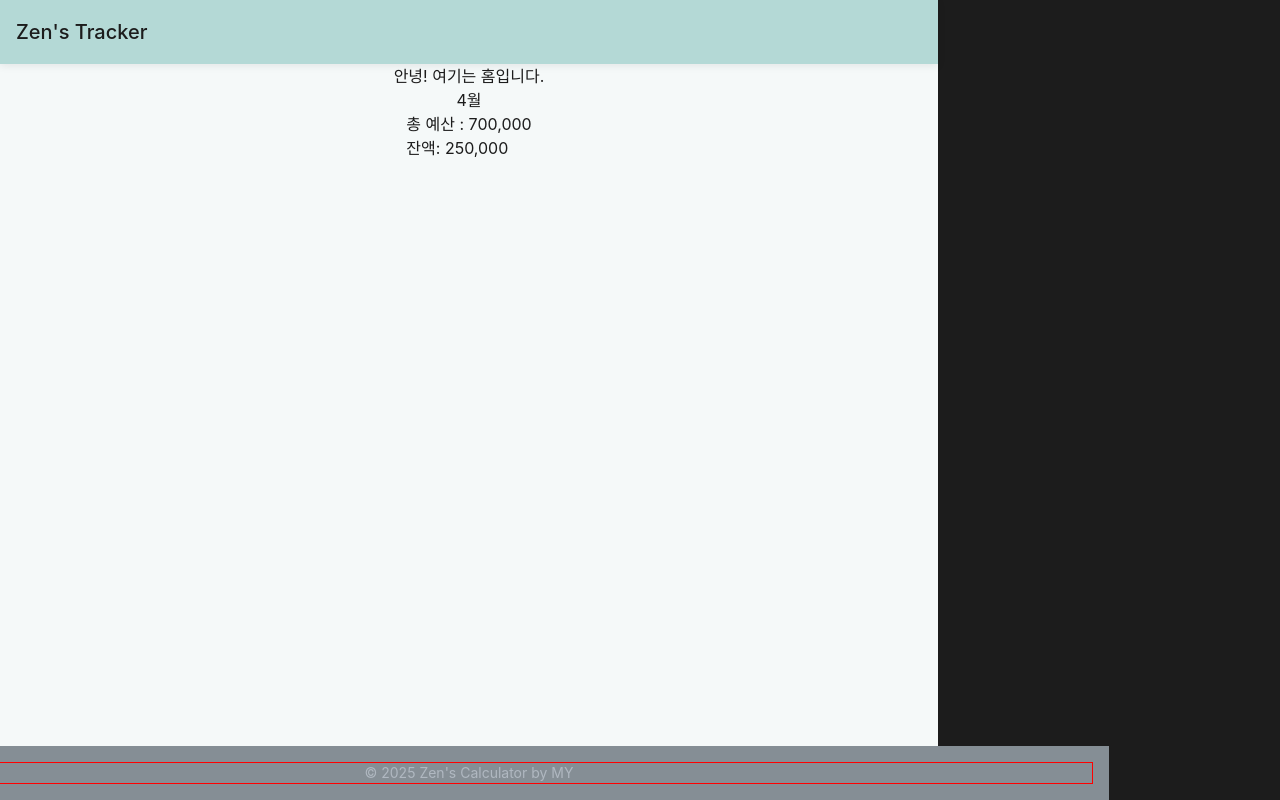
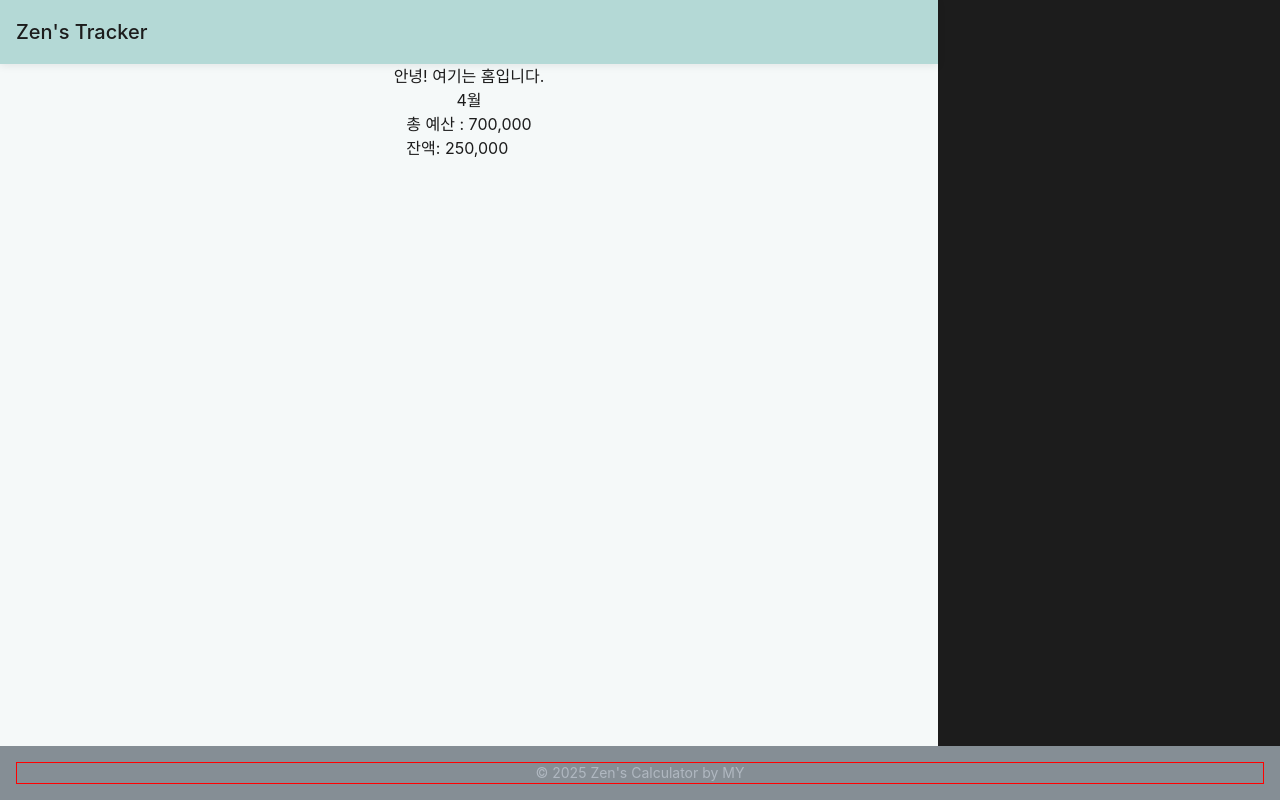
Before and after one commit to ehvzmf/zen-tracker, a React (Vite) app: page / in a window 1280 px wide. Built offline with nearby package versions, Linux system fonts and the light colour scheme; a web font is replaced by a local one.

Commit message:
:memo: fix: 너비 적용

```diff
--- a/src/widgets/Header.tsx
+++ b/src/widgets/Header.tsx
@@ -17,9 +17,18 @@ const Header = () => {
           justifyContent: 'space-between'
         }}
       >
-        <Typography variant="h6">
-          Zen's Tracker
-        </Typography>
+        <Box
+          sx={{
+            mx: 'auto',
+            width: { xs: 393, md: 938 },
+
+          }}
+        >
+          <Typography variant="h6">
+            Zen's Tracker
+          </Typography>
+        </Box>
+
       </Toolbar>
     </AppBar>
   );
--- a/src/widgets/Layout.tsx
+++ b/src/widgets/Layout.tsx
@@ -12,8 +12,6 @@ export const Layout = () => {
         minHeight: '100vh',
         display: 'flex',
         flexDirection: 'column',
-        alignItems: 'center',
-        justifyContent: 'center',
         boxSizing: 'border-box',
       }}
     >
@@ -23,7 +21,6 @@ export const Layout = () => {
         sx={{
           mx: 'auto',
           flexGrow: 1,
-          width: '100%',
         }}
       >
         <Outlet />
```
